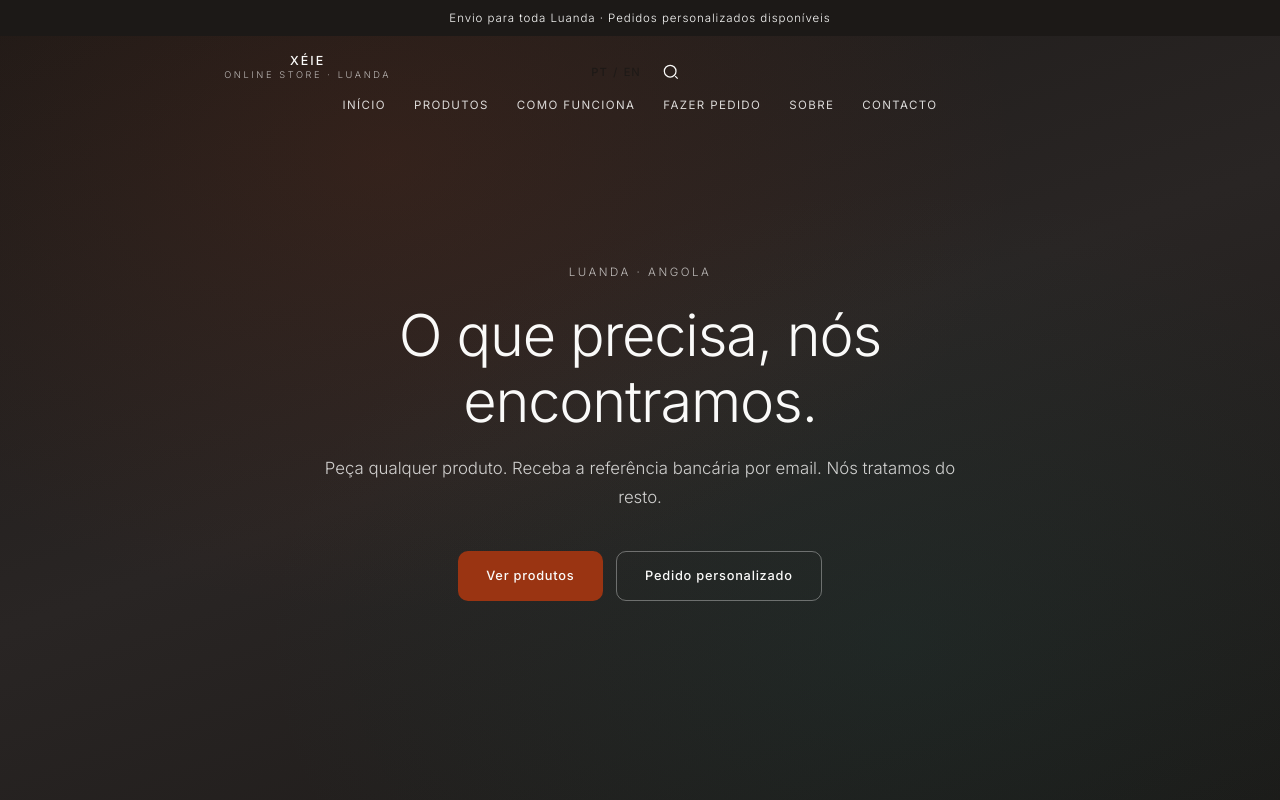
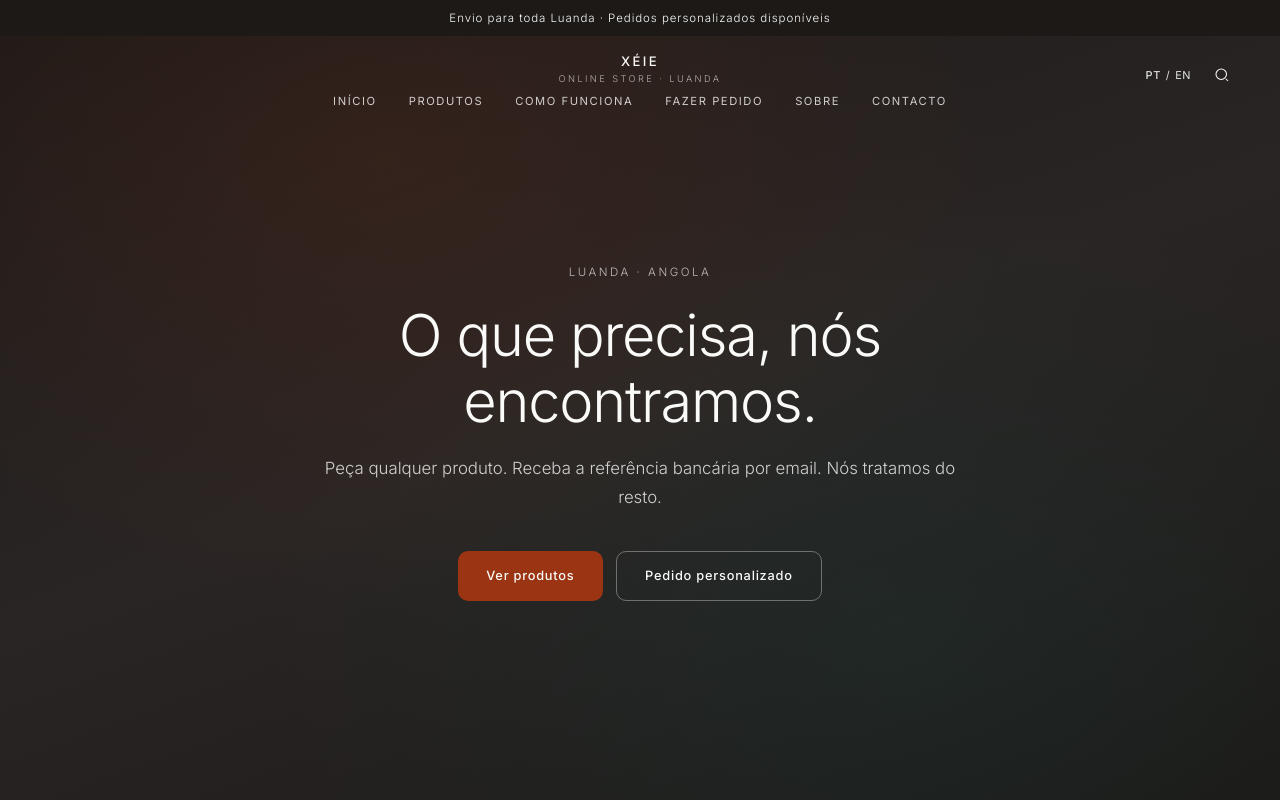
Before and after one commit to xeiestore/Xeie, a plain HTML site: page xeie/index.html in a window 1280 px wide. Shown: the top 800 px of the page. Drawn offline with Linux system fonts and the light colour scheme.

Commit message:
Add files via upload

```diff
--- a/xeie/css/styles.css
+++ b/xeie/css/styles.css
@@ -136,23 +136,49 @@ button, input, textarea, select {
   transition: background var(--duration) var(--ease),
               border-color var(--duration) var(--ease),
               box-shadow var(--duration) var(--ease),
-              top var(--duration) var(--ease);
+              top var(--duration) var(--ease),
+              height var(--duration) var(--ease);
 }
 
+/* Default (over hero) — transparent, light text */
+.site-header {
+  background: transparent;
+  border-bottom: 1px solid transparent;
+}
+
+/* Scrolled / inner pages — solid surface */
 .site-header.scrolled {
   top: 0;
-  background: rgba(250, 250, 249, 0.92);
-  backdrop-filter: blur(12px);
-  -webkit-backdrop-filter: blur(12px);
+  background: rgba(250, 250, 249, 0.94);
+  backdrop-filter: blur(14px);
+  -webkit-backdrop-filter: blur(14px);
   border-bottom: 1px solid var(--color-border);
-  box-shadow: 0 1px 3px rgba(0,0,0,0.04);
+  box-shadow: 0 1px 2px rgba(0,0,0,0.03);
+}
+
+/* Color switches */
+.site-header .brand-name,
+.site-header .header-icon,
+.site-header .lang-toggle,
+.site-header .nav-link {
+  color: #FAFAF9;
+  transition: color var(--duration) var(--ease);
+}
+
+.site-header .brand-tagline {
+  color: rgba(250, 250, 249, 0.65);
+  transition: color var(--duration) var(--ease);
 }
 
 .site-header.scrolled .brand-name,
-.site-header.scrolled .brand-tagline,
-.site-header.scrolled .nav-link,
-.site-header.scrolled .header-icon {
+.site-header.scrolled .header-icon,
+.site-header.scrolled .lang-toggle,
+.site-header.scrolled .nav-link {
   color: var(--color-text);
+}
+
+.site-header.scrolled .brand-tagline {
+  color: var(--color-text-muted);
 }
 
 .header-inner {
@@ -161,9 +187,10 @@ button, input, textarea, select {
   height: 100%;
   padding: 0 1.25rem;
   display: grid;
-  grid-template-columns: 48px 1fr 48px;
+  grid-template-columns: 40px 1fr 40px;
   align-items: center;
   gap: 0.5rem;
+  position: relative;
 }
 
 /* Brand — centered */
@@ -172,32 +199,29 @@ button, input, textarea, select {
   flex-direction: column;
   align-items: center;
   text-align: center;
-  line-height: 1.15;
+  line-height: 1.2;
+  justify-self: center;
 }
 
 .brand-name {
-  font-size: 0.78rem;
+  font-size: 0.82rem;
   font-weight: var(--font-weight-medium);
-  letter-spacing: 0.16em;
+  letter-spacing: 0.18em;
   text-transform: uppercase;
-  color: #FAFAF9;
-  transition: color var(--duration) var(--ease);
 }
 
 .brand-tagline {
   font-size: 0.58rem;
   font-weight: var(--font-weight-light);
-  letter-spacing: 0.28em;
+  letter-spacing: 0.26em;
   text-transform: uppercase;
-  color: rgba(250,250,249,0.7);
-  margin-top: 2px;
-  transition: color var(--duration) var(--ease);
+  margin-top: 3px;
 }
 
-/* Hamburger */
+/* Hamburger — thin elegant lines */
 .hamburger {
-  width: 28px;
-  height: 28px;
+  width: 32px;
+  height: 32px;
   display: flex;
   flex-direction: column;
   justify-content: center;
@@ -207,30 +231,37 @@ button, input, textarea, select {
   border: none;
   cursor: pointer;
   padding: 0;
+  justify-self: start;
 }
 
 .hamburger span {
   display: block;
   width: 18px;
-  height: 1.5px;
-  background: #FAFAF9;
-  transition: transform var(--duration) var(--ease),
-              opacity var(--duration) var(--ease),
-              background var(--duration) var(--ease);
+  height: 1.25px;
+  background: currentColor;
+  border-radius: 1px;
+  transition: transform 0.28s var(--ease),
+              opacity 0.2s var(--ease),
+              width 0.2s var(--ease);
 }
 
-.site-header.scrolled .hamburger span {
-  background: var(--color-text);
+.site-header .hamburger {
+  color: #FAFAF9;
+}
+
+.site-header.scrolled .hamburger {
+  color: var(--color-text);
 }
 
 .hamburger.open span:nth-child(1) {
-  transform: translateY(6.5px) rotate(45deg);
+  transform: translateY(6.25px) rotate(45deg);
 }
 .hamburger.open span:nth-child(2) {
   opacity: 0;
+  width: 0;
 }
 .hamburger.open span:nth-child(3) {
-  transform: translateY(-6.5px) rotate(-45deg);
+  transform: translateY(-6.25px) rotate(-45deg);
 }
 
 /* Header right actions */
@@ -238,7 +269,8 @@ button, input, textarea, select {
   display: flex;
   justify-content: flex-end;
   align-items: center;
-  gap: 0.75rem;
+  gap: 0.35rem;
+  justify-self: end;
 }
 
 .header-icon {
@@ -247,17 +279,51 @@ button, input, textarea, select {
   display: flex;
   align-items: center;
   justify-content: center;
-  color: #FAFAF9;
   background: none;
   border: none;
   cursor: pointer;
-  transition: color var(--duration) var(--ease);
+  border-radius: var(--radius-sm);
+  transition: background var(--duration) var(--ease);
+}
+
+.header-icon:hover {
+  background: rgba(0,0,0,0.04);
+}
+
+.site-header:not(.scrolled) .header-icon:hover {
+  background: rgba(255,255,255,0.1);
 }
 
 .header-icon svg {
-  width: 20px;
-  height: 20px;
-  stroke-width: 1.5;
+  width: 18px;
+  height: 18px;
+  stroke-width: 1.4;
+}
+
+/* Language toggle */
+.lang-toggle {
+  display: flex;
+  align-items: center;
+  gap: 0.3rem;
+  font-size: 0.68rem;
+  letter-spacing: 0.06em;
+  text-transform: uppercase;
+  background: none;
+  border: none;
+  cursor: pointer;
+  padding: 0.35rem 0.45rem;
+  border-radius: var(--radius-sm);
+  opacity: 0.9;
+  transition: opacity var(--duration) var(--ease), background var(--duration) var(--ease);
+}
+
+.lang-toggle:hover {
+  opacity: 1;
+}
+
+.lang-toggle .active {
+  font-weight: var(--font-weight-medium);
+  opacity: 1;
 }
 
 /* Desktop Navigation */
@@ -266,9 +332,15 @@ button, input, textarea, select {
 }
 
 @media (min-width: 900px) {
+  .site-header {
+    height: 92px;
+  }
+
   .header-inner {
     grid-template-columns: 1fr auto 1fr;
-    padding: 0 2rem;
+    padding: 0 2.5rem;
+    align-items: flex-start;
+    padding-top: 1.15rem;
   }
 
   .hamburger {
@@ -277,17 +349,29 @@ button, input, textarea, select {
 
   .brand {
     order: 0;
+    grid-column: 2;
+  }
+
+  .header-actions {
+    grid-column: 3;
+    padding-top: 0.15rem;
+  }
+
+  /* Empty left cell for balance */
+  .header-inner::before {
+    content: "";
+    grid-column: 1;
   }
 
   .desktop-nav {
     display: flex;
     justify-content: center;
-    gap: 1.75rem;
+    align-items: center;
+    gap: 2rem;
     position: absolute;
-    left: 50%;
-    transform: translateX(-50%);
-    bottom: 10px;
-    width: 100%;
+    left: 0;
+    right: 0;
+    bottom: 14px;
     pointer-events: none;
   }
 
@@ -296,30 +380,42 @@ button, input, textarea, select {
   }
 
   .nav-link {
-    font-size: 0.72rem;
+    font-size: 0.7rem;
     font-weight: var(--font-weight-normal);
-    letter-spacing: 0.12em;
+    letter-spacing: 0.14em;
     text-transform: uppercase;
-    color: #FAFAF9;
-    transition: color var(--duration) var(--ease), opacity var(--duration) var(--ease);
-    opacity: 0.85;
+    opacity: 0.8;
+    position: relative;
+    padding-bottom: 2px;
+    transition: opacity var(--duration) var(--ease), color var(--duration) var(--ease);
+  }
+
+  .nav-link::after {
+    content: "";
+    position: absolute;
+    left: 0;
+    bottom: 0;
+    width: 0;
+    height: 1px;
+    background: currentColor;
+    transition: width 0.25s var(--ease);
   }
 
   .nav-link:hover {
     opacity: 1;
   }
 
-  .header-actions {
-    justify-content: flex-end;
+  .nav-link:hover::after {
+    width: 100%;
   }
 
-  .site-header {
-    height: 88px;
+  .nav-link.active {
+    opacity: 1;
+    font-weight: var(--font-weight-medium);
   }
 
-  .site-header .header-inner {
-    align-items: flex-start;
-    padding-top: 1.1rem;
+  .nav-link.active::after {
+    width: 100%;
   }
 }
 
@@ -546,33 +642,6 @@ button, input, textarea, select {
 .search-result-info span {
   font-size: 0.75rem;
   color: var(--color-text-muted);
-}
-
-/* ============================================
-   LANGUAGE TOGGLE
-   ============================================ */
-.lang-toggle {
-  display: flex;
-  align-items: center;
-  gap: 0.35rem;
-  font-size: 0.7rem;
-  letter-spacing: 0.08em;
-  text-transform: uppercase;
-  color: inherit;
-  background: none;
-  border: none;
-  cursor: pointer;
-  opacity: 0.85;
-  transition: opacity var(--duration) var(--ease);
-}
-
-.lang-toggle:hover {
-  opacity: 1;
-}
-
-.lang-toggle .active {
-  font-weight: var(--font-weight-medium);
-  opacity: 1;
 }
 
 /* ============================================
```
